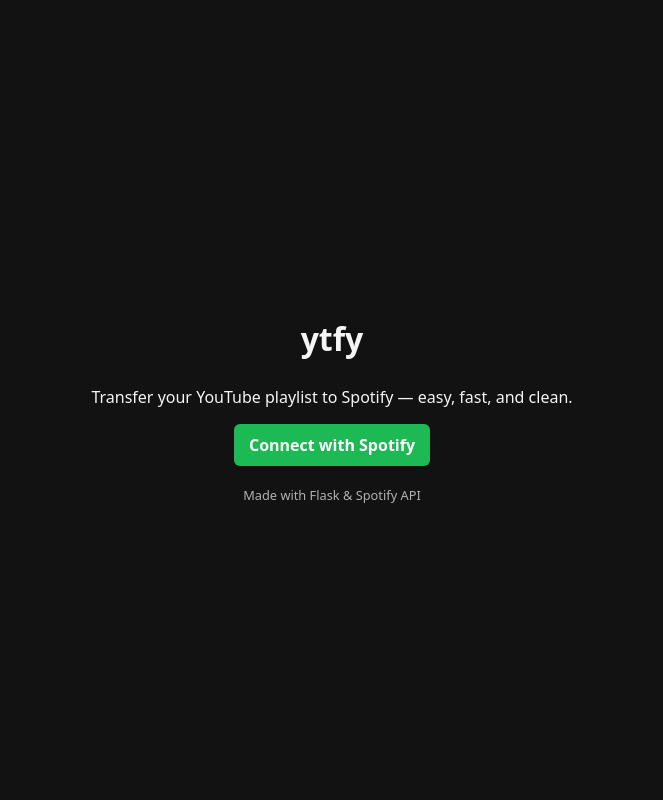
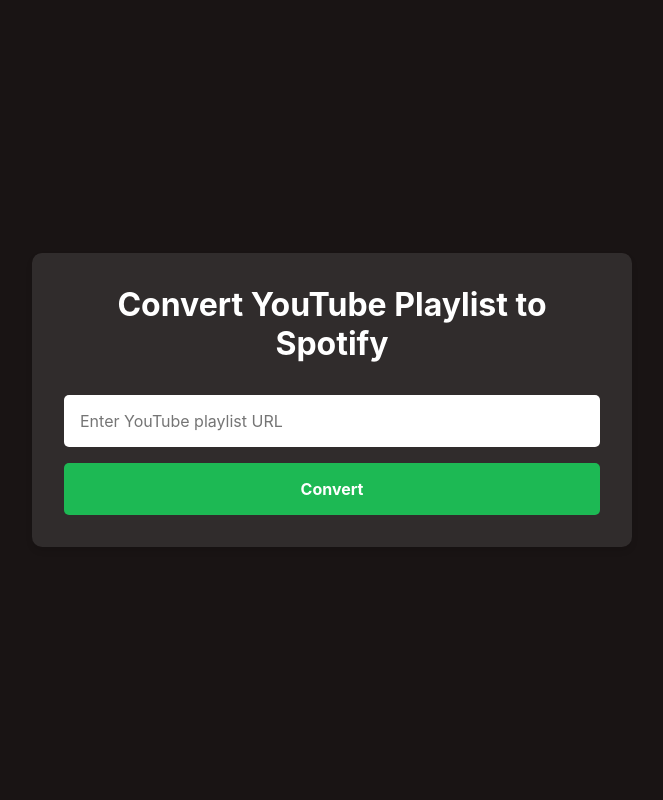
Before and after one commit to snsyaqirah/ytfy, a Flask app: page / in a window 1280 px wide. Shown: the whole page, without its empty margins (308-971 px from the left). Run offline with Flask 3, Linux system fonts and the light colour scheme; parts of the project's set-up code (start-up, migrations or seed data) failed here and were passed over.

Commit message:
aaaaaaaaaaaaa

```diff
--- a/app.py
+++ b/app.py
@@ -1,71 +1,31 @@
-from flask import Flask, render_template, request, redirect, session, url_for
+from flask import Flask, render_template, request, redirect, url_for, session
 from utils.youtube_api import get_youtube_songs
-from utils.spotify_api import (
-    create_spotify_playlist,
-    get_spotify_auth_url,
-    get_spotify_token
-)
+from utils.spotify_api import create_spotify_playlist
+import os
 from dotenv import load_dotenv
-import os
 
-# Load environment variables
 load_dotenv()
+app = Flask(__name__)
+app.secret_key = os.getenv("FLASK_SECRET_KEY", os.urandom(24))
 
-app = Flask(__name__)
-app.secret_key = os.getenv("SECRET_KEY", "dev_secret")
+@app.route("/", methods=["GET"])
+def index():
+    return render_template("index.html")
 
-SPOTIFY_CLIENT_ID = os.getenv("SPOTIFY_CLIENT_ID")
-SPOTIFY_CLIENT_SECRET = os.getenv("SPOTIFY_CLIENT_SECRET")
-SPOTIFY_REDIRECT_URI = "http://127.0.0.1:5000/callback"  # Update for production
+@app.route("/convert", methods=["POST"])
+def convert():
+    try:
+        playlist_url = request.form.get("playlist_url")
+        if not playlist_url:
+            raise ValueError("Please provide a YouTube playlist URL")
 
-# 🏠 Home Page
-@app.route('/')
-def home():
-    if "spotify_token" in session:
-        return render_template("index.html", logged_in=True)
-    return render_template("index.html", logged_in=False)
+        songs = get_youtube_songs(playlist_url)
+        playlist_url = create_spotify_playlist(songs)
 
-# 🎧 Step 1: Redirect to Spotify authorization
-@app.route('/authorize')
-def authorize():
-    auth_url = get_spotify_auth_url()
-    return redirect(auth_url)
-
-# 🔑 Step 2: Handle Spotify callback
-@app.route('/callback')
-def callback():
-    code = request.args.get('code')
-    if not code:
-        return "Authorization failed — no code provided", 400
-
-    try:
-        token_info = get_spotify_token(code)
-        session['spotify_token'] = token_info
-        return redirect(url_for('home'))
-    except Exception as e:
-        return f"Error fetching Spotify token: {e}", 500
-
-# 🔁 Step 3: Transfer YouTube playlist → Spotify
-@app.route('/transfer', methods=['POST'])
-def transfer():
-    yt_url = request.form.get('yt_url')
-    if not yt_url:
-        return render_template('error.html', message="Please provide a YouTube playlist URL")
-
-    try:
-        songs = get_youtube_songs(yt_url)
-        if not songs:
-            return render_template('error.html', message="Couldn't fetch songs from YouTube")
-
-        if 'spotify_token' not in session:
-            return redirect(url_for('authorize'))
-
-        playlist_link = create_spotify_playlist(songs, session['spotify_token'])
-        return render_template('result.html', playlist_link=playlist_link)
+        return render_template("result.html", playlist_url=playlist_url)
 
     except Exception as e:
-        return render_template('error.html', message=str(e))
-
+        return render_template("error.html", error=str(e))
 
 if __name__ == "__main__":
     app.run(debug=True)
--- a/static/style.css
+++ b/static/style.css
@@ -0,0 +1,100 @@
+:root {
+    --primary-color: #1DB954;    /* Spotify green */
+    --dark-color: #191414;       /* Spotify black */
+    --light-color: #FFFFFF;
+    --error-color: #FF4444;
+}
+
+* {
+    margin: 0;
+    padding: 0;
+    box-sizing: border-box;
+    font-family: -apple-system, BlinkMacSystemFont, 'Segoe UI', Roboto, Oxygen, Ubuntu, Cantarell, sans-serif;
+}
+
+body {
+    background-color: var(--dark-color);
+    color: var(--light-color);
+    min-height: 100vh;
+    display: flex;
+    justify-content: center;
+    align-items: center;
+}
+
+.container {
+    max-width: 600px;
+    width: 90%;
+    text-align: center;
+    padding: 2rem;
+    background-color: rgba(255, 255, 255, 0.1);
+    border-radius: 10px;
+    box-shadow: 0 4px 6px rgba(0, 0, 0, 0.1);
+}
+
+h1 {
+    margin-bottom: 2rem;
+    font-size: 2rem;
+}
+
+form {
+    display: flex;
+    flex-direction: column;
+    gap: 1rem;
+}
+
+input[type="text"] {
+    padding: 1rem;
+    border: none;
+    border-radius: 5px;
+    background-color: var(--light-color);
+    font-size: 1rem;
+}
+
+button {
+    padding: 1rem;
+    border: none;
+    border-radius: 5px;
+    background-color: var(--primary-color);
+    color: var(--light-color);
+    font-size: 1rem;
+    font-weight: bold;
+    cursor: pointer;
+    transition: opacity 0.2s;
+}
+
+button:hover {
+    opacity: 0.9;
+}
+
+.spotify-link, .back-link {
+    display: inline-block;
+    margin: 1rem;
+    padding: 0.8rem 1.5rem;
+    text-decoration: none;
+    border-radius: 5px;
+    font-weight: bold;
+    transition: opacity 0.2s;
+}
+
+.spotify-link {
+    background-color: var(--primary-color);
+    color: var(--light-color);
+}
+
+.back-link {
+    background-color: transparent;
+    color: var(--light-color);
+    border: 2px solid var(--light-color);
+}
+
+.spotify-link:hover, .back-link:hover {
+    opacity: 0.9;
+}
+
+.error-message {
+    color: var(--error-color);
+    margin: 1rem 0;
+    padding: 1rem;
+    background-color: rgba(255, 68, 68, 0.1);
+    border-radius: 5px;
+}
--- a/templates/index.html
+++ b/templates/index.html
@@ -1,99 +1,16 @@
 <!DOCTYPE html>
-<html lang="en">
+<html>
 <head>
-    <meta charset="UTF-8">
-    <meta name="viewport" content="width=device-width, initial-scale=1.0">
-    <title>ytfy – Transfer YouTube Playlist to Spotify</title>
-    <style>
-        body {
-            font-family: system-ui, sans-serif;
-            background: #121212;
-            color: #f5f5f5;
-            display: flex;
-            flex-direction: column;
-            align-items: center;
-            justify-content: center;
-            height: 100vh;
-            margin: 0;
-        }
-
-        h1 {
-            font-size: 2rem;
-            margin-bottom: 10px;
-        }
-
-        form {
-            background: #1e1e1e;
-            padding: 20px;
-            border-radius: 10px;
-            width: 100%;
-            max-width: 400px;
-            box-shadow: 0 4px 12px rgba(0,0,0,0.3);
-        }
-
-        input[type="text"] {
-            width: 100%;
-            padding: 10px;
-            margin: 10px 0 20px;
-            border: none;
-            border-radius: 6px;
-            background: #333;
-            color: white;
-        }
-
-        button {
-            background: #1DB954;
-            color: white;
-            border: none;
-            border-radius: 6px;
-            padding: 10px 15px;
-            cursor: pointer;
-            font-weight: bold;
-            width: 100%;
-        }
-
-        button:hover {
-            background: #1ed760;
-        }
-
-        .login-btn {
-            background: #1DB954;
-            text-decoration: none;
-            color: white;
-            padding: 10px 15px;
-            border-radius: 6px;
-            font-weight: bold;
-        }
-
-        .login-btn:hover {
-            background: #1ed760;
-        }
-
-        footer {
-            margin-top: 20px;
-            font-size: 0.8rem;
-            opacity: 0.7;
-        }
-    </style>
+    <title>YTFY - YouTube to Spotify Converter</title>
+    <link rel="stylesheet" href="{{ url_for('static', filename='style.css') }}">
 </head>
 <body>
-
-    <h1>ytfy</h1>
-    <p>Transfer your YouTube playlist to Spotify — easy, fast, and clean.</p>
-
-    {% if logged_in %}
-        <form action="/transfer" method="POST">
-            <label for="yt_url">Enter YouTube Playlist URL:</label>
-            <input type="text" name="yt_url" id="yt_url" placeholder="https://www.youtube.com/playlist?list=..." required>
-            <button type="submit">Transfer Playlist</button>
+    <div class="container">
+        <h1>Convert YouTube Playlist to Spotify</h1>
+        <form action="{{ url_for('convert') }}" method="POST">
+            <input type="text" name="playlist_url" placeholder="Enter YouTube playlist URL" required>
+            <button type="submit">Convert</button>
         </form>
-    {% else %}
-        <a href="/authorize" class="login-btn">Connect with Spotify</a>
-    {% endif %}
-
-    <footer>
-        Made with Flask & Spotify API
-    </footer>
-
+    </div>
 </body>
 </html>
--- a/utils/spotify_api.py
+++ b/utils/spotify_api.py
@@ -1,69 +1,51 @@
 import os
-import requests
-import base64
-from urllib.parse import urlencode
+import spotipy
+from spotipy.oauth2 import SpotifyOAuth
+from typing import List
 from dotenv import load_dotenv
 
 load_dotenv()
 
 SPOTIFY_CLIENT_ID = os.getenv("SPOTIFY_CLIENT_ID")
 SPOTIFY_CLIENT_SECRET = os.getenv("SPOTIFY_CLIENT_SECRET")
-SPOTIFY_REDIRECT_URI = "http://127.0.0.1:5000/callback"  # Change for production
+SPOTIFY_REDIRECT_URI = os.getenv("SPOTIFY_REDIRECT_URI")
 
-# Step 1: Get Spotify Auth URL
-def get_spotify_auth_url():
-    scope = "playlist-modify-public playlist-modify-private"
-    params = {
-        "client_id": SPOTIFY_CLIENT_ID,
-        "response_type": "code",
-        "redirect_uri": SPOTIFY_REDIRECT_URI,
-        "scope": scope,
-    }
-    return f"https://accounts.spotify.com/authorize?{urlencode(params)}"
+if not all([SPOTIFY_CLIENT_ID, SPOTIFY_CLIENT_SECRET, SPOTIFY_REDIRECT_URI]):
+    raise ValueError("Missing Spotify credentials in environment variables")
 
-# Step 2: Exchange code for access token
-def get_spotify_token(code):
-    auth_str = f"{SPOTIFY_CLIENT_ID}:{SPOTIFY_CLIENT_SECRET}"
-    b64_auth = base64.b64encode(auth_str.encode()).decode()
-    headers = {"Authorization": f"Basic {b64_auth}"}
-    data = {
-        "grant_type": "authorization_code",
-        "code": code,
-        "redirect_uri": SPOTIFY_REDIRECT_URI,
-    }
+def create_spotify_playlist(song_titles: List[str]) -> str:
+    """Create a Spotify playlist from song titles.
 
-    response = requests.post("https://accounts.spotify.com/api/token", data=data, headers=headers)
-    response.raise_for_status()
-    return response.json()
+    Args:
+        song_titles: List of song titles to search and add
 
-# Step 3: Create playlist
-def create_spotify_playlist(songs, token_info):
-    access_token = token_info.get("access_token")
-    headers = {"Authorization": f"Bearer {access_token}", "Content-Type": "application/json"}
-
-    # Get current user profile
-    user_resp = requests.get("https://api.spotify.com/v1/me", headers=headers)
-    user_resp.raise_for_status()
-    user_id = user_resp.json()["id"]
+    Returns:
+        str: URL of the created Spotify playlist
+    """
+    sp = spotipy.Spotify(auth_manager=SpotifyOAuth(
+        client_id=SPOTIFY_CLIENT_ID,
+        client_secret=SPOTIFY_CLIENT_SECRET,
+        redirect_uri=SPOTIFY_REDIRECT_URI,
+        scope="playlist-modify-public"
+    ))
 
     # Create new playlist
-    payload = {"name": "ytfy Playlist", "description": "Imported from YouTube", "public": False}
-    playlist_resp = requests.post(f"https://api.spotify.com/v1/users/{user_id}/playlists",
-                                  json=payload, headers=headers)
-    playlist_resp.raise_for_status()
-    playlist_id = playlist_resp.json()["id"]
+    user_id = sp.current_user()["id"]
+    playlist = sp.user_playlist_create(
+        user_id,
+        "YouTube Imported Playlist",
+        public=True,
+        description="Playlist imported from YouTube using YTFY"
+    )
 
     # Search and add tracks
-    track_uris = []
-    for song in songs:
-        query = urlencode({"q": song, "type": "track", "limit": 1})
-        search_resp = requests.get(f"https://api.spotify.com/v1/search?{query}", headers=headers)
-        if search_resp.ok and search_resp.json().get("tracks", {}).get("items"):
-            uri = search_resp.json()["tracks"]["items"][0]["uri"]
-            track_uris.append(uri)
+    track_ids = []
+    for title in song_titles:
+        results = sp.search(q=title, type="track", limit=1)
+        if results["tracks"]["items"]:
+            track_ids.append(results["tracks"]["items"][0]["id"])
 
-    if track_uris:
-        requests.post(f"https://api.spotify.com/v1/playlists/{playlist_id}/tracks",
-                      json={"uris": track_uris}, headers=headers)
+    if track_ids:
+        sp.playlist_add_items(playlist["id"], track_ids)
 
-    return f"https://open.spotify.com/playlist/{playlist_id}"
+    return playlist["external_urls"]["spotify"]
```
Also changed, not shown: templates/error.html (+8 -43 lines), templates/result.html (+9 -51 lines).
